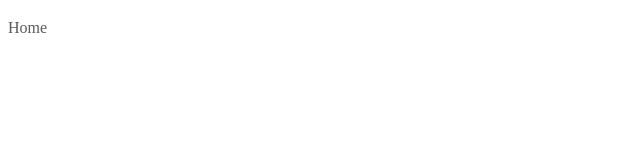
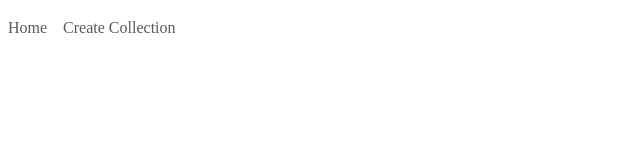
Before and after one commit to Red-stevo/E-LearningHub, a React (Vite) app in the folder student-learning-assistant/: page /student-assistant/main in a window 1280 px wide. Shown: the top 160 px of the page, without its empty margins (0-640 px from the left). Built offline with nearby package versions, Linux system fonts and the light colour scheme; sample sign-in values are in the browser's storage.

Commit message:
Commit message >>>>> designing the home page navbar <<<<<

```diff
--- a/student-learning-assistant/src/AppPages/RoutedPages/MainPage.jsx
+++ b/student-learning-assistant/src/AppPages/RoutedPages/MainPage.jsx
@@ -9,7 +9,8 @@ export const MainPage = () => {
                     <Navbar.Toggle aria-controls="navbarScroll"/>
                     <Navbar.Collapse id="navbarScroll" >
                         <Nav navbarScroll>
-                            <Nav.Link >Home</Nav.Link>
+                            <Nav.Link href={"/student-assistant/main"}>Home</Nav.Link>
+                            <Nav.Link href={"/student-assistant/main"}>Create Collection</Nav.Link>
                         </Nav>
                     </Navbar.Collapse>
             </Navbar>
```
